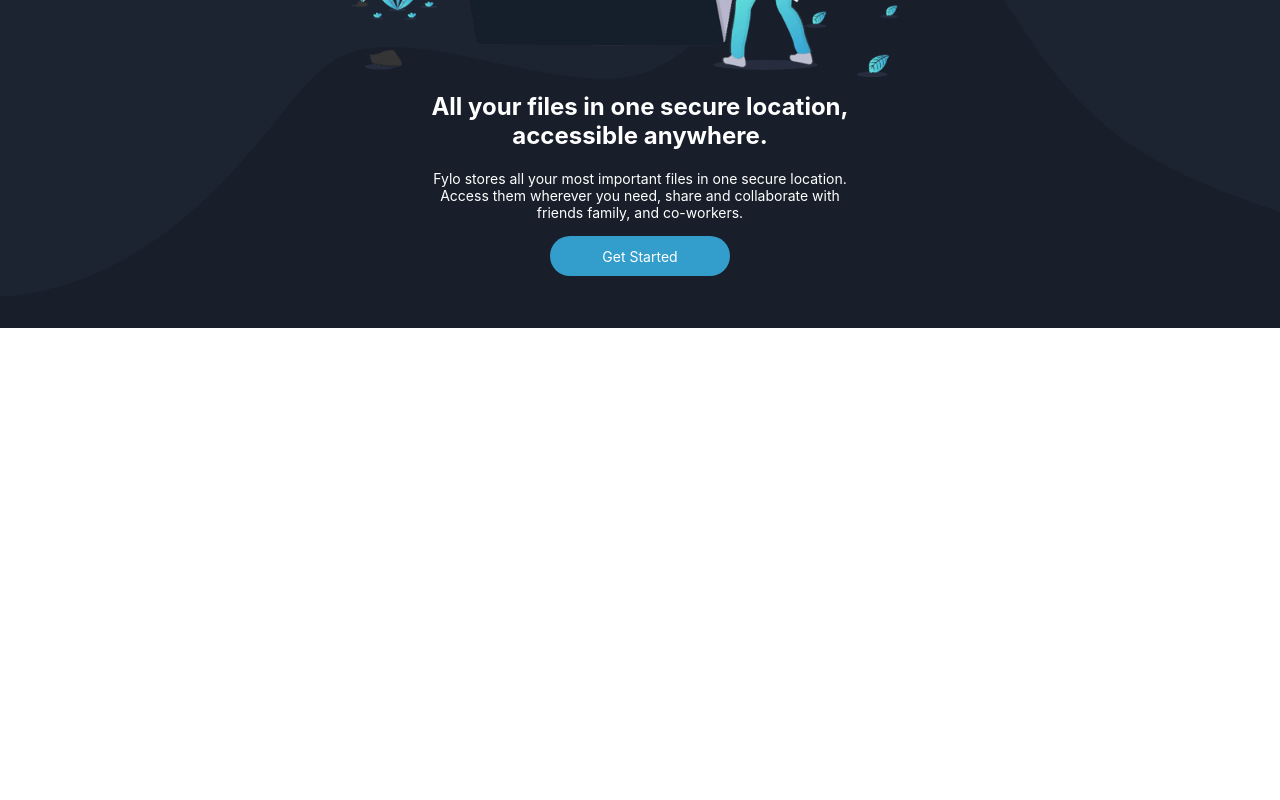
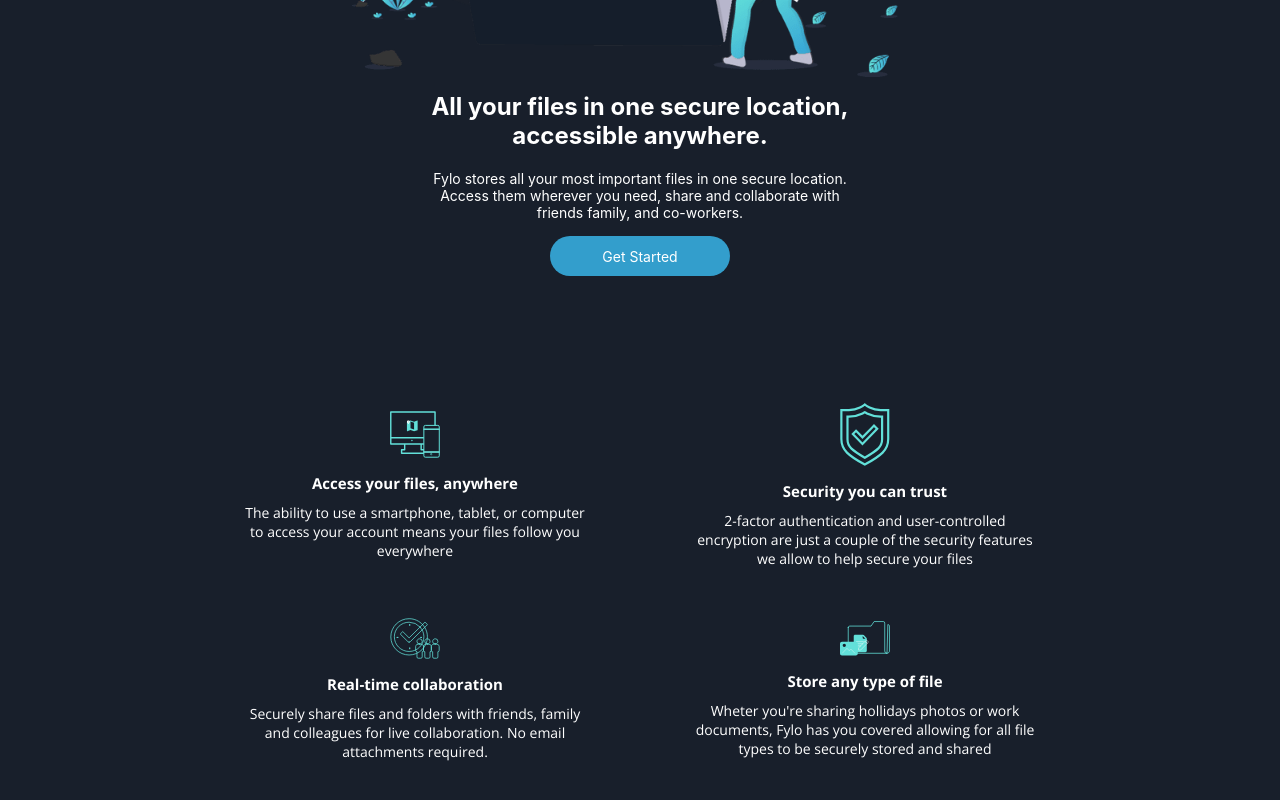
Before and after one commit to dharyel/fylo, a React (Create React App) app: page / in a window 1280 px wide. Shown: the part 472-1272 px from the top of the page. Before the commit the page ends 800 px from the top, so only its background shows below. Built offline with nearby package versions, Linux system fonts and the light colour scheme.

Commit message:
adicionado o componente Feature e Features, alterado o Hero!

```diff
--- /dev/null
+++ b/src/components/Feature/index.tsx
@@ -0,0 +1,18 @@
+
+import { Container, FeatureImg, FeatureTitle, FeatureDescription } from './styles';
+
+interface FeatureProps {
+    img: string;
+    title: string;
+    description: string;
+}
+
+export const Feature = ({img, title, description}: FeatureProps) => {
+    return (
+        <Container>
+            <FeatureImg src={img} />
+            <FeatureTitle>{title}</FeatureTitle>
+            <FeatureDescription>{description}</FeatureDescription>
+        </Container>
+    );
+}
--- /dev/null
+++ b/src/components/Feature/styles.ts
@@ -0,0 +1,34 @@
+import styled from 'styled-components';
+
+export const Container = styled.div `
+    width: 350px;
+
+    margin: 25px 50px;
+
+    text-align: center;
+
+    display: flex;
+    flex-direction: column;
+    align-items: center;
+    justify-content: center;
+`;
+
+export const FeatureImg = styled.img `
+    width: 50px;
+
+    margin-bottom: 15px;
+`;
+
+export const FeatureTitle = styled.h1`
+    font-family: ${({theme}) => theme.fonts.family.openSans};
+    font-size: 15px;
+    color: ${({theme}) => theme.colors.text};
+
+    margin-bottom: 10px;
+`;
+
+export const FeatureDescription = styled.p`
+    font-family: ${({theme}) => theme.fonts.family.openSans};
+    font-size: 14px;
+    color: ${({theme}) => theme.colors.text}
+`;
--- /dev/null
+++ b/src/components/Features/index.tsx
@@ -0,0 +1,38 @@
+
+
+import { Feature } from '../Feature';
+import { Container, FeaturesWrapper } from './styles';
+
+import accessAnywhereIcon from '../../assets/images/icon-access-anywhere.svg';
+import anyFileIcon from '../../assets/images/icon-any-file.svg';
+import collaborationIcon from '../../assets/images/icon-collaboration.svg';
+import securityIcon from '../../assets/images/icon-security.svg';
+
+export const Features = () => {
+    return (
+        <Container>
+            <FeaturesWrapper>
+                <Feature
+                    img={accessAnywhereIcon}
+                    title="Access your files, anywhere"
+                    description="The ability to use a smartphone, tablet, or computer to access your account means your files follow you everywhere"
+                />
+                <Feature
+                    img={securityIcon}
+                    title="Security you can trust"
+                    description="2-factor authentication and user-controlled encryption are just a couple of the security features we allow to help secure your files"
+                />
+                <Feature
+                    img={collaborationIcon}
+                    title="Real-time collaboration"
+                    description="Securely share files and folders with friends, family and colleagues for live collaboration. No email attachments required."
+                />
+                <Feature
+                    img={anyFileIcon}
+                    title="Store any type of file"
+                    description="Wheter you're sharing hollidays photos or work documents, Fylo has you covered allowing for all file types to be securely stored and shared"
+                />
+            </FeaturesWrapper>
+        </Container>
+    );
+}
--- /dev/null
+++ b/src/components/Features/styles.ts
@@ -0,0 +1,22 @@
+import styled from 'styled-components';
+
+export const Container = styled.div`
+    width: 100%;
+
+    background-color: ${({theme}) => theme.colors.background3};
+
+    display: flex;
+    justify-content: center;
+`;
+
+export const FeaturesWrapper = styled.div `
+    width: 100%;
+    max-width: 1440px;
+
+    padding: 50px 135px;
+
+    display: flex;
+    flex-wrap: wrap;
+    justify-content: center;
+    align-items: center;
+`;
--- a/src/components/Hero/index.tsx
+++ b/src/components/Hero/index.tsx
@@ -1,6 +1,5 @@
 import {
     Container,
-    WaveBackground,
     HeroWrapper,
     HeroImg,
     HeroText,
@@ -24,7 +23,6 @@
                 </HeroText>
                 <HeroButton>Get Started</HeroButton>
             </HeroWrapper>
-            <WaveBackground />
         </Container>
     );
 }
--- a/src/components/Hero/styles.ts
+++ b/src/components/Hero/styles.ts
@@ -6,12 +6,16 @@
     width: 100%;
     min-height: calc(100vh - 70px);
     background-color: ${({theme}) => theme.colors.background2};
-    width: 100%;
 
     display: flex;
     flex-direction: column;
     justify-content: center;
     align-items: center;
+
+    background-image: url(${heroWaveBackground});
+    background-repeat: no-repeat;
+    background-size: cover;
+    background-position: center bottom;
 `;
 
 export const HeroWrapper = styled.div`
@@ -63,16 +67,3 @@
         background-color: ${({theme}) => theme.colors.detail1};
     }
 `;
-
-export const WaveBackground = styled.div`
-    width: 100%;
-    min-height: calc(100vh - 70px);
-
-    position: absolute;
-
-    background-image: url(${heroWaveBackground});
-    background-repeat: no-repeat;
-    background-size: contain;
-    background-position: center bottom;
-
-`;
--- a/src/pages/Home/index.tsx
+++ b/src/pages/Home/index.tsx
@@ -1,5 +1,6 @@
 import { Header } from '../../components/Header';
 import { Hero } from '../../components/Hero';
+import { Features } from '../../components/Features';
 
 import { Container } from './styles';
 
@@ -8,6 +9,7 @@
         <Container>
             <Header />
             <Hero />
+            <Features />
         </Container>
     );
 }
--- a/src/themes/dark.ts
+++ b/src/themes/dark.ts
@@ -4,7 +4,7 @@
     colors: {
         background1: 'hsl(219, 30%, 18%)',
         background2: 'hsl(217, 28%, 15%)',
-        background3: 'hsl(218, 28%, 13%)', //mainBackground
+        background3: '#181F2B', //mainBackground
         background4: 'hsl(216, 53%, 9%)',
 
         detail1: 'hsl(176, 68%, 64%)',
```
